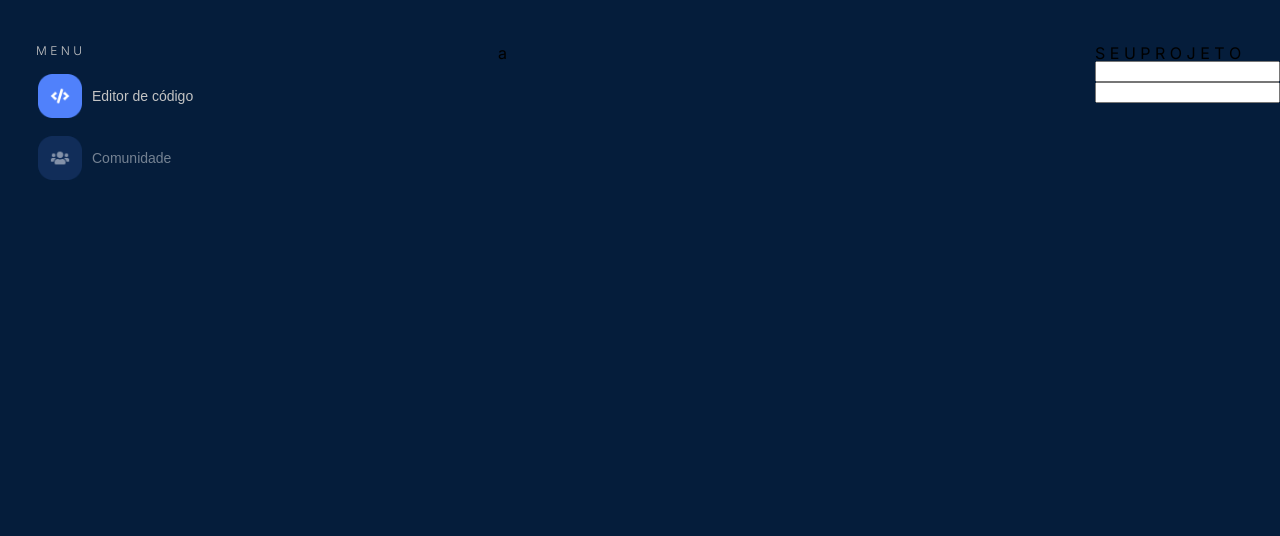
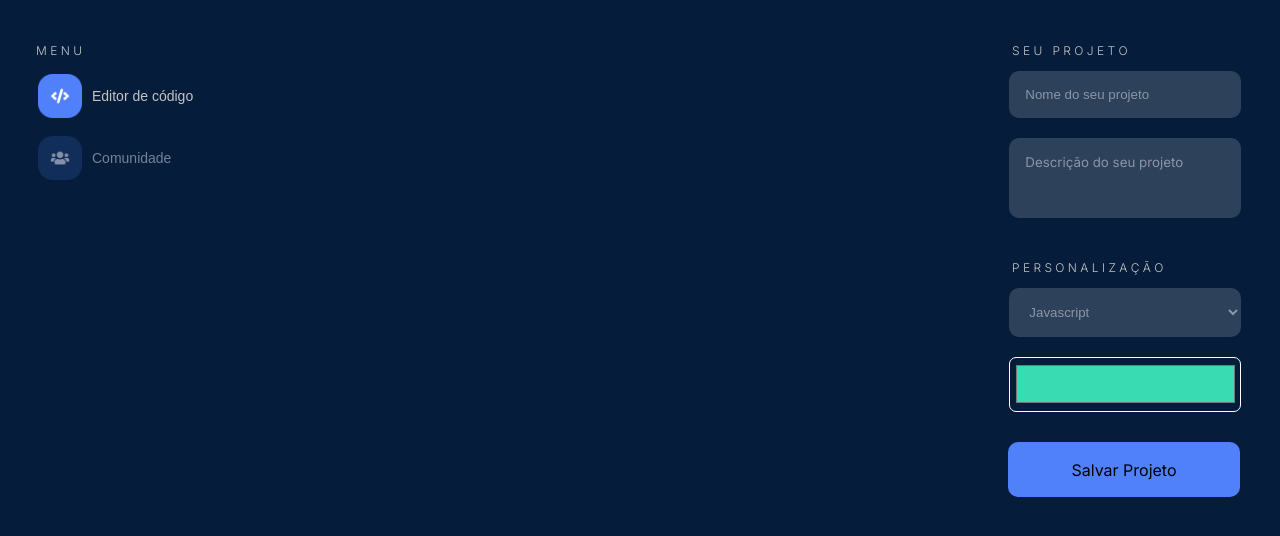
Before and after one commit to LukasAlexandre/Challenge-Front-end-First-Edition, a plain HTML site: page index.html in a window 1280 px wide. Shown: the part 86-622 px from the top of the page. Drawn offline with Linux system fonts and the light colour scheme; a web font is replaced by a local one.

Commit message:
Finalizando o aside

```diff
--- a/index.html
+++ b/index.html
@@ -50,26 +50,39 @@
                 </nav>
             </aside>
             <section class="section-main">
-                <p>a</p>
+
             </section>
             <aside>
-                <h3>S E U    P R O J E T O</h3>
+                <div>
+                    <h3 class="titulo-aside-right">S E U &nbsp;  P R O J E T O</h3>
                     <ul>
                         <li>
                             <form>
-                            <input type="text">
+                                <input type="text" class="box-projeto-nome" placeholder="Nome do seu projeto">
                             </form>
                         </li>
-
                         <li>
                             <form>
-                            <input type="text">
+                                <textarea class="box-projeto-descrição" placeholder="Descrição do seu projeto"></textarea>
                             </form>
                         </li>
-                </ul>
+                    </ul></div>
+                <div>
+                    <h3  class="titulo-aside-right-down"> P E R S O N A L I Z A Ç Ã O </h3>
+                    <select class="seletor-aside-right">
+                        <option class="seletor-aside-right-item">Javascript</option>
+                    </select>
+                </div>
+                <div>
+                    <input type="color" value="#39dbb2" class="box-selecting">
+                </div>
+                <div>
+                    <button class="botao-salvar-projeto">Salvar Projeto</button>
+                </div>
             </aside>
         </section>
     </main>
+
 </body>
 
 </html>
--- a/style.css
+++ b/style.css
@@ -1,14 +1,19 @@
 @import url('https://fonts.googleapis.com/css2?family=Inter:wght@100..900&family=Josefin+Sans:ital,wght@0,100..700;1,100..700&family=Kode+Mono:wght@400..700&family=Montserrat:ital,wght@0,100..900;1,100..900&display=swap');
+
 :root {
     --cor-principal: #051D3B;
     --cor-font-principal: #C4C4C4;
     --cor-font-cinza: rgba(255, 255, 255, 0.449);
     --cor-background-cinza: rgba(255, 255, 255, 0.16);
+    --cor-background-one: #6BD1FF;
+    --cor-botao: #5081FB;
+    --font-family: "Inter", sans-serif;
 }
+
 /* Estilizando o CAbeçalho */
 body {
     background-color: var(--cor-principal);
-    font-family: "Inter", sans-serif;
+    font-family: var(--font-family)
 }
 
 header {
@@ -29,6 +34,7 @@ header {
     background-color: var(--cor-background-cinza);
     border-radius: 10px;
     border-style: none;
+    color: white;
 }
 
 .barra-de-busca::placeholder {
@@ -46,33 +52,38 @@ header {
     height: auto;
 }
 
-.container__figure-span{
+.container__figure-span {
     padding-left: 0.5em;
     color: var(--cor-font-principal)
 }
+
 /* Section total/principal */
-.section-principal{
+.section-principal {
     margin-top: 3em;
     display: flex;
     justify-content: space-between;
 }
+
 /* Estilizando o Menu de navegação */
 
-.menu-navegacao-aside{
+.menu-navegacao-aside {
     color: var(--cor-font-principal);
     font-weight: 300;
     font-size: 12px;
     padding-left: 3em;
 }
-.lista-menu-container{
+
+.lista-menu-container {
     margin: 1em 2em;
     list-style: none;
 }
-.lista-menu-item{
+
+.lista-menu-item {
     padding-bottom: 1em;
     list-style: none;
 }
-.button-list{
+
+.button-list {
     background-color: var(--cor-principal);
     border: none;
     display: flex;
@@ -80,30 +91,114 @@ header {
     align-items: center;
     gap: 10px;
 }
-.img-icon-menu-aside{
+
+.img-icon-menu-aside {
     width: 44px;
 }
 
-.button-list-span-one{
+.button-list-span-one {
     color: var(--cor-font-principal);
     font: 300;
     font-size: 14px;
     list-style: none;
     text-decoration: none;
 }
-.button-list-span-two{
+
+.button-list-span-two {
     color: var(--cor-font-cinza);
     font: 300;
     font-size: 14px;
     list-style: none;
     text-decoration: none;
 }
-a{
+
+a {
     text-decoration: none;
 }
 
 /* ESTILIZANDO A SECTION MAIN */
-.section-main{
+.section-main {
     width: 330PX;
     height: 133PX;
+
 }
+
+/* ESTILIZANDO OUTRO ASIDE */
+
+.titulo-aside-right {
+    color: var(--cor-font-principal);
+    font-weight: 300;
+    font-size: 12px;
+    padding-left: 3em;
+}
+
+.box-projeto-nome {
+    background-color: var(--cor-background-cinza);
+    width: 200px;
+    padding: 1.2em;
+    border: 1px;
+    border-radius: 10px;
+    margin: 1em 2.5em 0.5em 2.5em;
+    color: white;
+}
+
+.box-projeto-nome::placeholder,
+.box-projeto-descrição::placeholder {
+    color: var(--cor-font-cinza);
+}
+
+.box-projeto-descrição {
+    width: 232px;
+    height: 80px;
+    box-sizing: border-box;
+    margin: 1em 2.5em 0.5em 2.5em;
+    padding: 1.2em;
+    border: 1px;
+    border-radius: 10px;
+    background-color: var(--cor-background-cinza);
+    resize: none;
+    font-family: "Inter", sans-serif;
+    color: white;
+}
+
+
+.titulo-aside-right-down {
+    color: var(--cor-font-principal);
+    font-weight: 300;
+    font-size: 12px;
+    padding-left: 3em;
+    margin-top: 3em;
+}
+
+.seletor-aside-right {
+    background-color: var(--cor-background-cinza);
+    border: 1px;
+    border-radius: 10px;
+    padding: 1.2em;
+    width: 232px;
+    margin: 1em 2.5em 0.5em 2.5em;
+    color: var(--cor-font-cinza);
+    position: relative;
+}
+
+.box-selecting {
+    background-color: #6BD1FF;
+    width: 232px;
+    height: 55px;
+    margin: 1em 2.5em 0.5em 2.5em;
+    background-color: var(--cor-principal);
+    border: 1px solid white;
+    border-radius: 7px;
+    padding: 0.25em;
+    cursor: pointer;
+}
+.botao-salvar-projeto{
+    width: 232px;
+    height: 55px;
+    margin: 1.5em 2.5em 0.5em 2em;
+    border-radius: 10px;
+    background-color: var(--cor-botao);
+    border: 2px;
+    font-family: var(--font-family);
+    font-size: 16px;
+}
```
Lines whose indentation alone changed are shown as unchanged.
